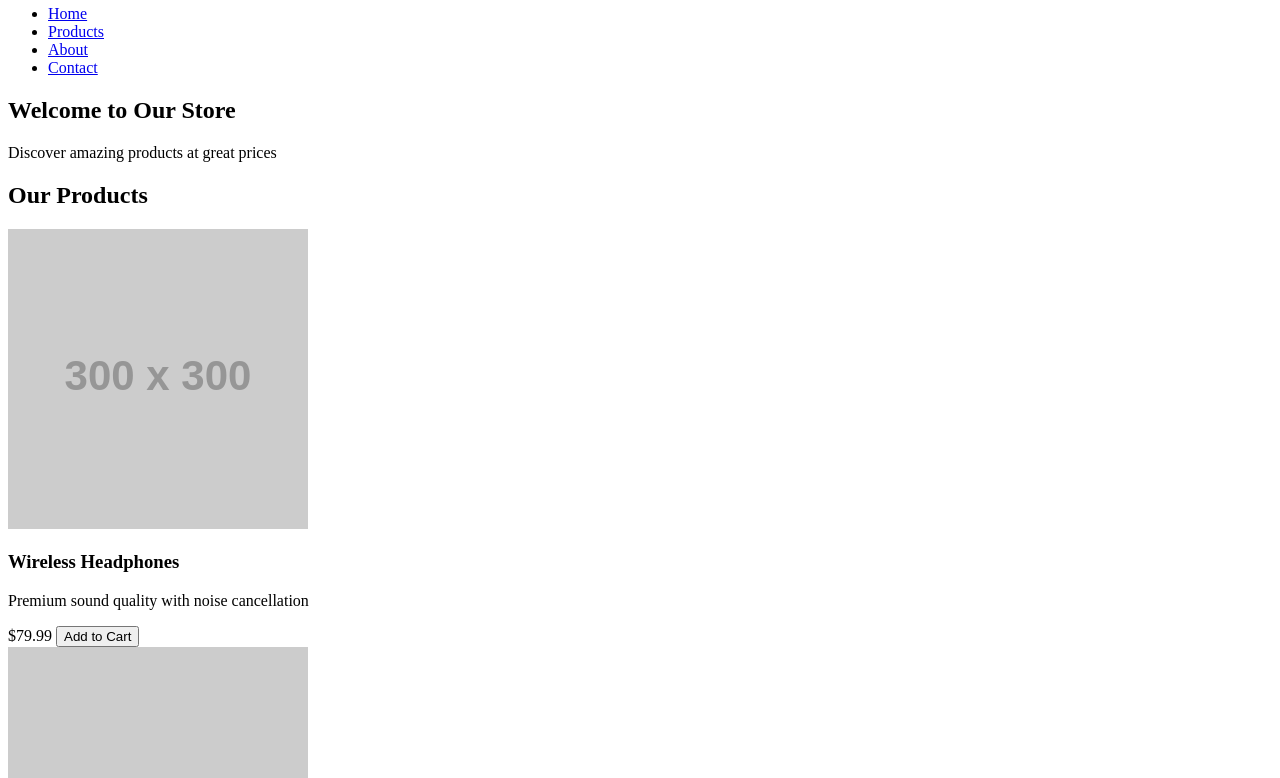
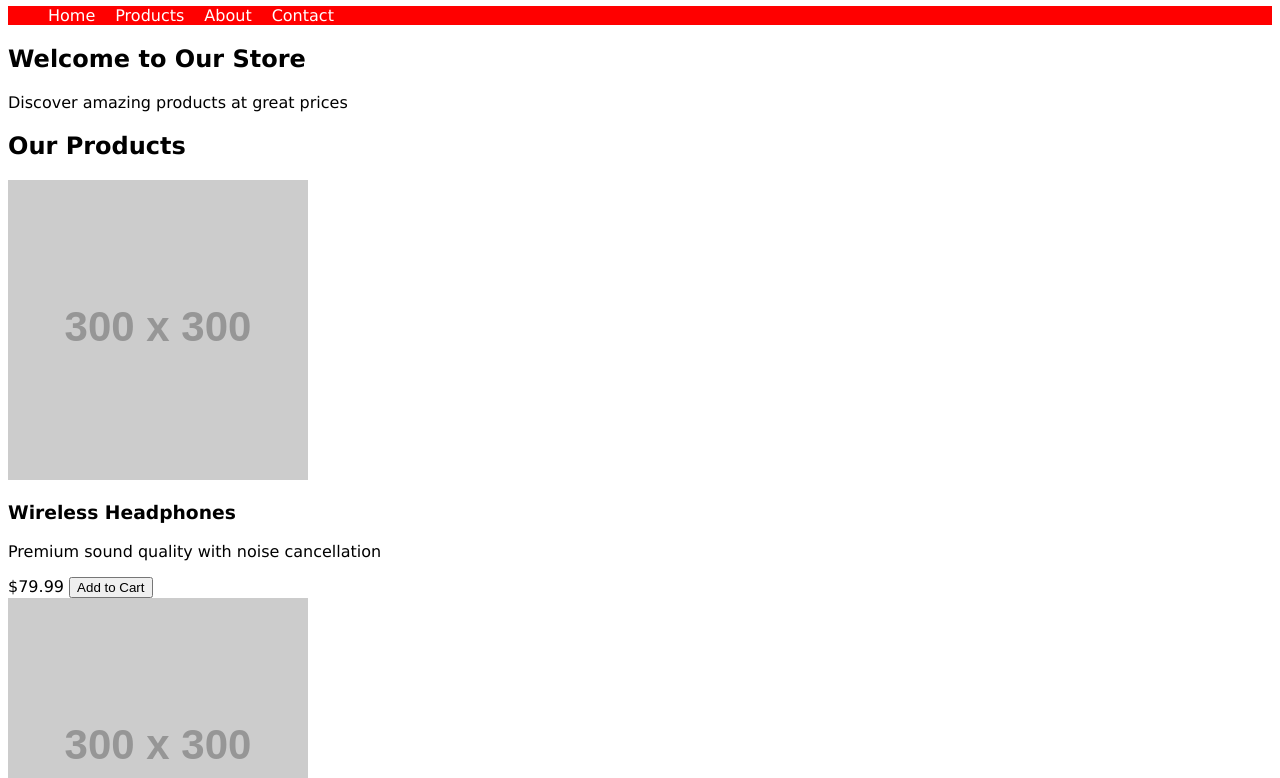
Before and after one commit to Nova-College-Haarlem-Students/style-site-Zythicle, a plain HTML site: page index.html in a window 1280 px wide. Shown: the part 75-853 px from the top of the page. Drawn offline with Linux system fonts and the light colour scheme; placeholder pictures from the web are drawn by us.

Commit message:
navigatie verbeterd

```diff
--- a/index.html
+++ b/index.html
@@ -4,6 +4,7 @@
     <meta charset="UTF-8">
     <meta name="viewport" content="width=device-width, initial-scale=1.0">
     <title>Product Shop</title>
+    <link rel="stylesheet" href="style.css">
 </head>
 <body>
     <header class="header">
--- a/style.css
+++ b/style.css
@@ -0,0 +1,21 @@
+body{
+    font-family: Verdana, Geneva, Tahoma, sans-serif;
+}
+
+nav {
+    background-color: #ff0000;
+}
+
+.nav ul li {
+    list-style-type: none;
+}
+
+.nav ul li a {
+    color: white;
+    text-decoration: none;
+}
+
+.nav-list {
+    display: flex;
+    gap: 20px;
+}
```
